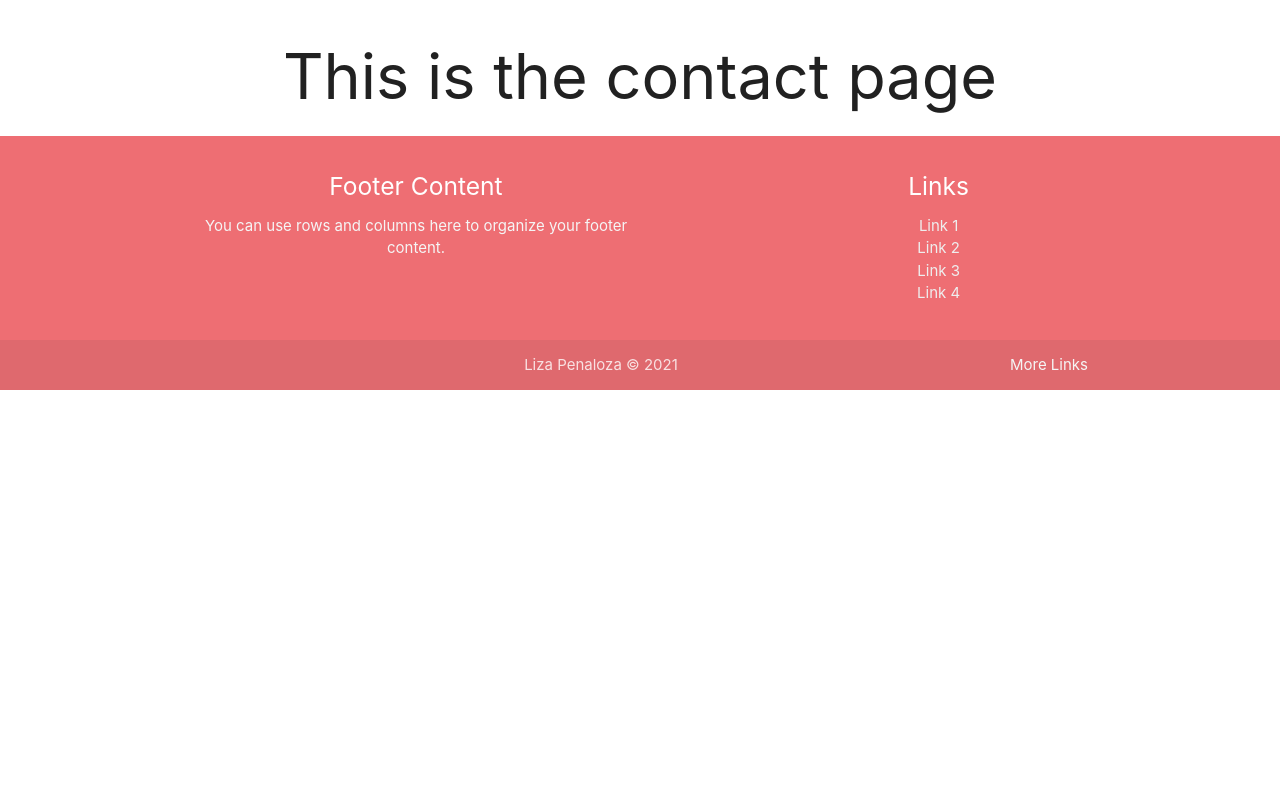
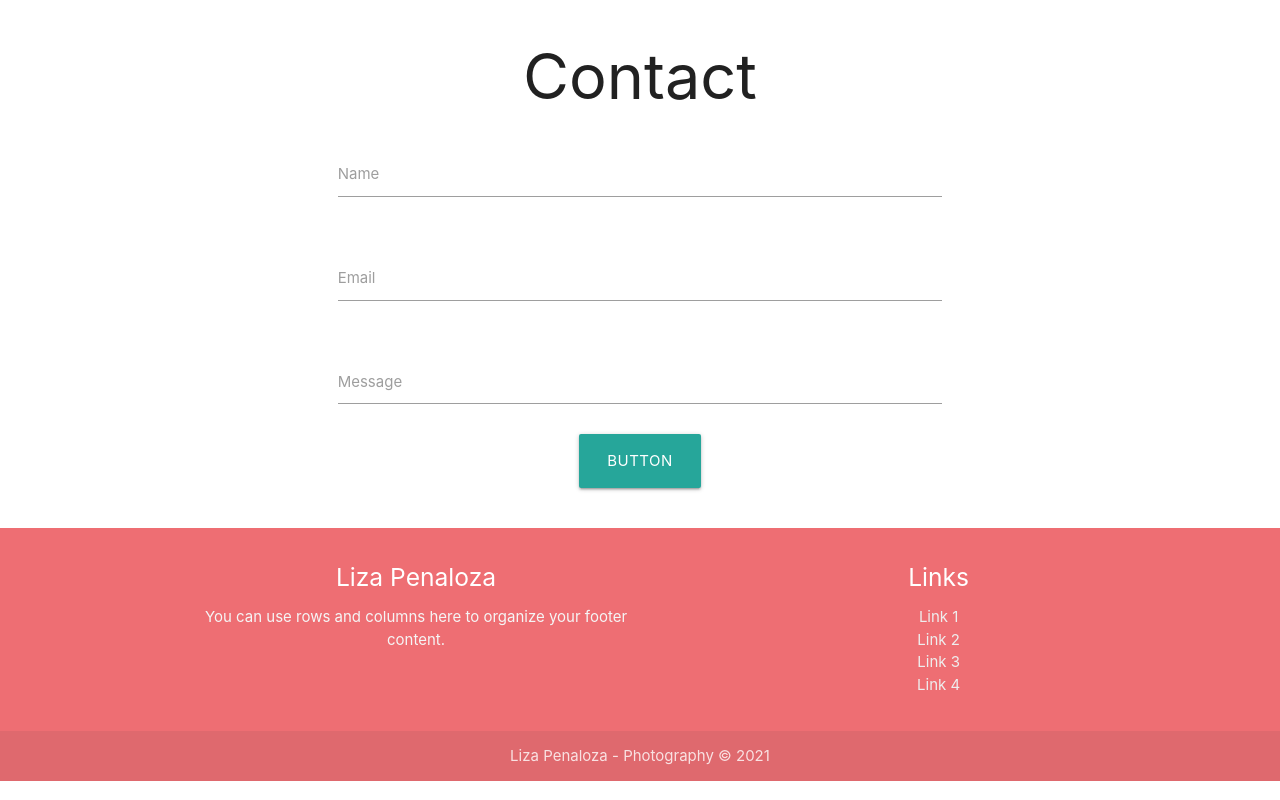
Before and after one commit to ndpenaloza/lp-photography, a React (Create React App) app in the folder client/: page /contact in a window 1280 px wide. Built offline with nearby package versions, Linux system fonts and the light colour scheme.

Commit message:
added contact form

```diff
--- a/client/public/index.html
+++ b/client/public/index.html
@@ -26,7 +26,7 @@
       work correctly both with client-side routing and a non-root public URL.
       Learn how to configure a non-root public URL by running `npm run build`.
     -->
-    <title>React App</title>
+    <title>Liza Penaloza - Photographer</title>
   </head>
   <body>
     <noscript>You need to enable JavaScript to run this app.</noscript>
--- a/client/src/App.css
+++ b/client/src/App.css
@@ -37,3 +37,13 @@ body {
 main {
 	flex: 1 0 auto;
 }
+
+body {
+	display: flex;
+	min-height: 100vh;
+	flex-direction: column;
+}
+
+main {
+	flex: 1 0 auto;
+}
--- a/client/src/App.js
+++ b/client/src/App.js
@@ -10,7 +10,10 @@ import "materialize-css/dist/css/materialize.min.css";
 
 function App() {
   return (
-    <div className='App'>
+    <div className="App">
+      <header>
+      </header>
+      <main>
       <Router>
         <Switch>
           <Route exact path='/' component={Index}/>
@@ -18,8 +21,11 @@ function App() {
           <Route exact path='/portfolio' component={Portfolio}/>
           <Route exact path='/contact' component={Contact}/>
         </Switch>
-        <Footer/>
       </Router>
+      </main>
+      <footer>
+      <Footer/>
+      </footer>
     </div>
   );
 }
--- a/client/src/components/ContactForm/index.js
+++ b/client/src/components/ContactForm/index.js
@@ -0,0 +1,50 @@
+import React from 'react';
+import { motion } from 'framer-motion';
+
+function ContactForm() {
+  return(
+    <motion.div
+    initial={{
+      scale: 0,
+      opacity: 0
+    }}
+    animate={{
+      scale: 1,
+      opacity: 1
+    }}
+    transition={{
+      type: "spring",
+      stiffness: 260,
+      damping: 20
+    }}
+    className='container'>
+    <div className="row">
+    <form className="col s12">
+      <div className="row">
+        <div className="input-field col s12">
+          <input id='name' type="text" className="validate"/>
+          <label htmlFor="name">Name</label>
+        </div>
+      </div>
+      <div className="row">
+        <div className="input-field col s12">
+          <input id="email" type="email" className="validate"/>
+          <label htmlFor="email">Email</label>
+        </div>
+      </div>
+      <div className='row'>
+        <div class="input-field col s12">
+          <textarea id="message" class="materialize-textarea"></textarea>
+          <label for="message">Message</label>
+        </div>
+        <div className='center-align'>
+          <button class="waves-effect waves-light btn-large hoverable">Button</button>
+        </div>
+      </div>
+    </form>
+  </div>
+  </motion.div>
+  )
+}
+
+export default ContactForm;
--- a/client/src/components/Footer/index.js
+++ b/client/src/components/Footer/index.js
@@ -6,7 +6,7 @@ function Footer() {
           <div className="container">
             <div className="row">
               <div className="col l6 s12">
-                <h5 className="white-text">Footer Content</h5>
+                <h5 className="white-text">Liza Penaloza</h5>
                 <p className="grey-text text-lighten-4">You can use rows and columns here to organize your footer content.</p>
               </div>
               <div className="col l4 offset-l2 s12">
@@ -22,8 +22,7 @@ function Footer() {
           </div>
           <div className="footer-copyright">
             <div className="container">
-            Liza Penaloza © 2021
-            <a className="grey-text text-lighten-4 right" href="#!">More Links</a>
+            Liza Penaloza - Photography © 2021
             </div>
           </div>
         </footer>
--- a/client/src/index.css
+++ b/client/src/index.css
@@ -11,3 +11,13 @@ code {
 	font-family: source-code-pro, Menlo, Monaco, Consolas, 'Courier New',
 		monospace;
 }
+
+body {
+	display: flex;
+	min-height: 100vh;
+	flex-direction: column;
+}
+
+main {
+	flex: 1 0 auto;
+}
--- a/client/src/pages/Contact/index.js
+++ b/client/src/pages/Contact/index.js
@@ -1,12 +1,16 @@
 import { Component } from 'react';
+import ContactForm from '../../components/ContactForm';
 
 class Contact extends Component {
   render() {
     return(
       <div>
-        <h1>
-          This is the contact page
-        </h1>
+        <h1 className='head-text'>
+          Contact
+          </h1>
+          <div className='container'>
+            <ContactForm/>
+          </div>
       </div>
     )
   }
```
Also changed, not shown: client/src/components/Navbar/index.js (+16 -0 lines). Lines whose indentation alone changed are shown as unchanged.
